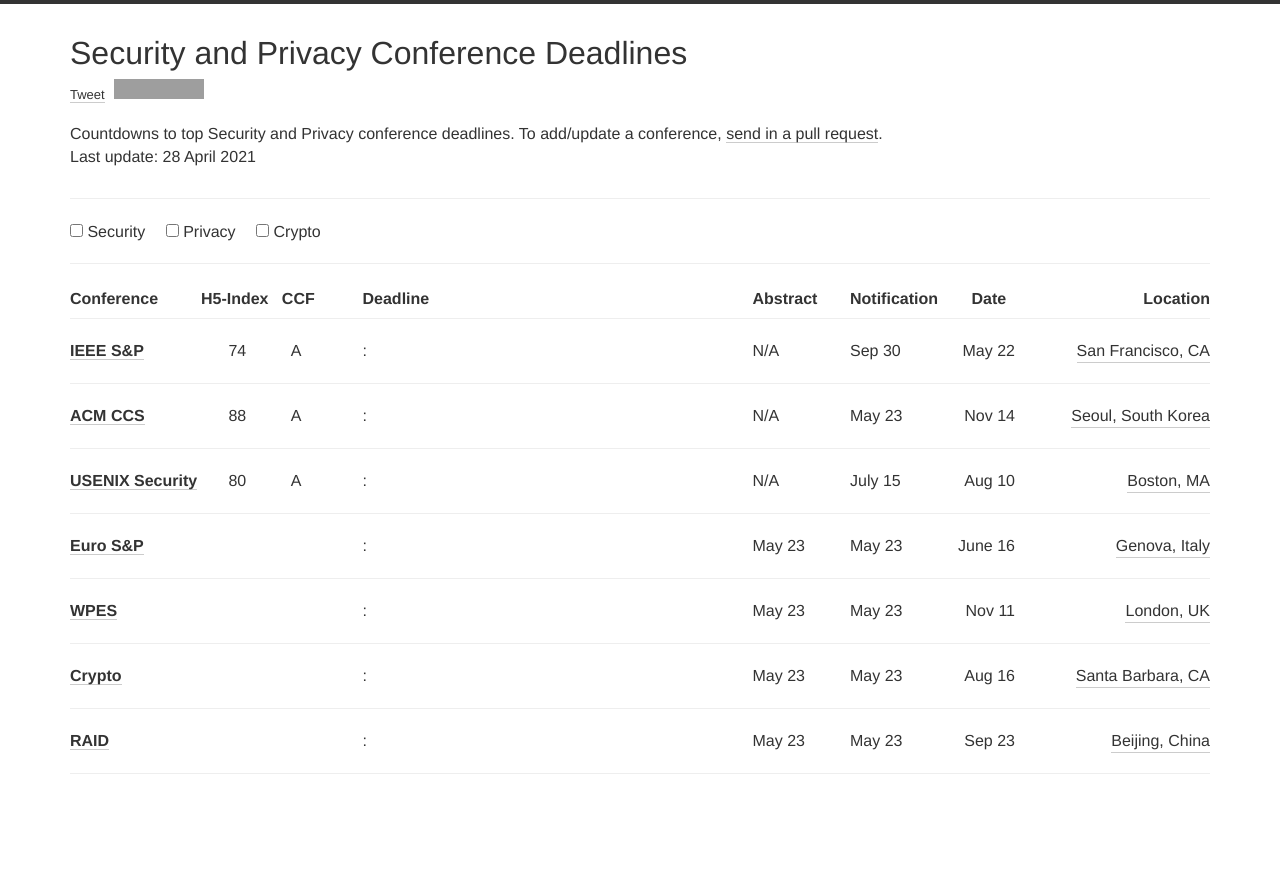
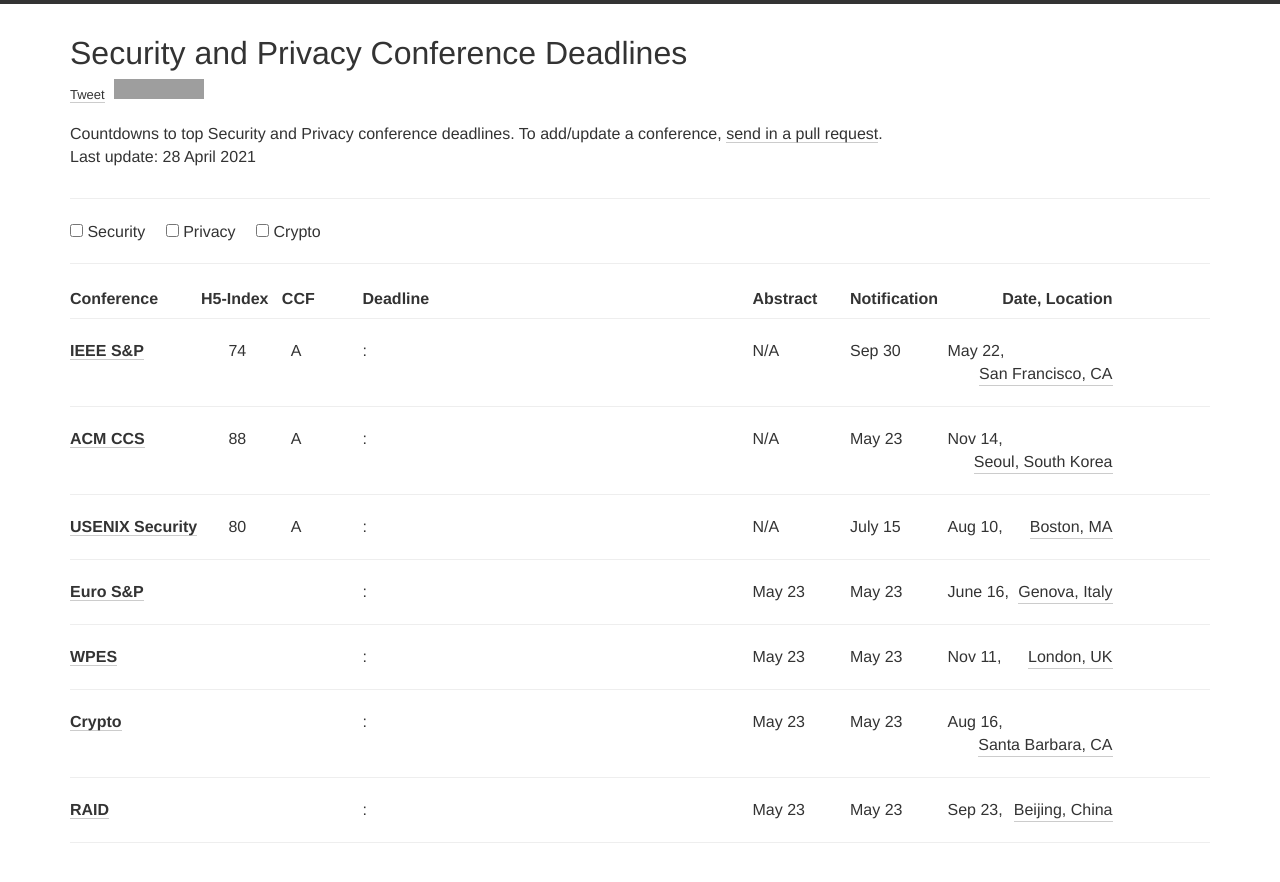
Before and after one commit to jianghaizhi/conference, a Jekyll site: the page built from index.html, in a window 1280 px wide. Shown: the top 882 px of the page. Built offline with Jekyll 4.4.1, drawn with Linux system fonts in a browser that asks for light colours; nearby versions of some CDN libraries; comment, search, counter and statistics services are not loaded; grey boxes are pictures that could not be loaded.

Commit message:
Update index.html

```diff
--- a/index.html
+++ b/index.html
@@ -51,8 +51,7 @@
       <div class="col-xs-12 col-md-4"><h2 style="float:center;">Deadline</h2></div>
         <div class="col-xs-12 col-md-1"><h2>Abstract</h2></div>
         <div class="col-xs-12 col-md-1"><h2>Notification</h2></div>
-        <div class="col-xs-12 col-md-1"><h2 style="float:right;">Date&nbsp;&nbsp;</h2></div>
-        <div class="col-xs-12 col-md-2"><h2 style="float:right;">Location</h2></div>
+        <div class="col-xs-12 col-md-2"><h2 style="float:right;">Date, Location</h2></div>
       </div>
 
             <!-- </div> -->
@@ -78,13 +77,8 @@
             <div class="col-xs-12 col-md-1">
                 {{conf.notification}}
               </div>
-              <div class="col-xs-12 col-md-1">
-                <div style="float:right;" class="meta">
-                 {{conf.month}} {{conf.date}}
-                 </div>
-              </div>
              <div class="col-xs-12 col-md-2">
-                <a style="float:right" target="black" href="http://maps.google.com/?q={{conf.place}}">{{conf.place}}</a>
+                {{conf.month}} {{conf.date}}, <a style="float:right" target="black" href="http://maps.google.com/?q={{conf.place}}">{{conf.place}}</a>
               </div>
 
           </div>
```
